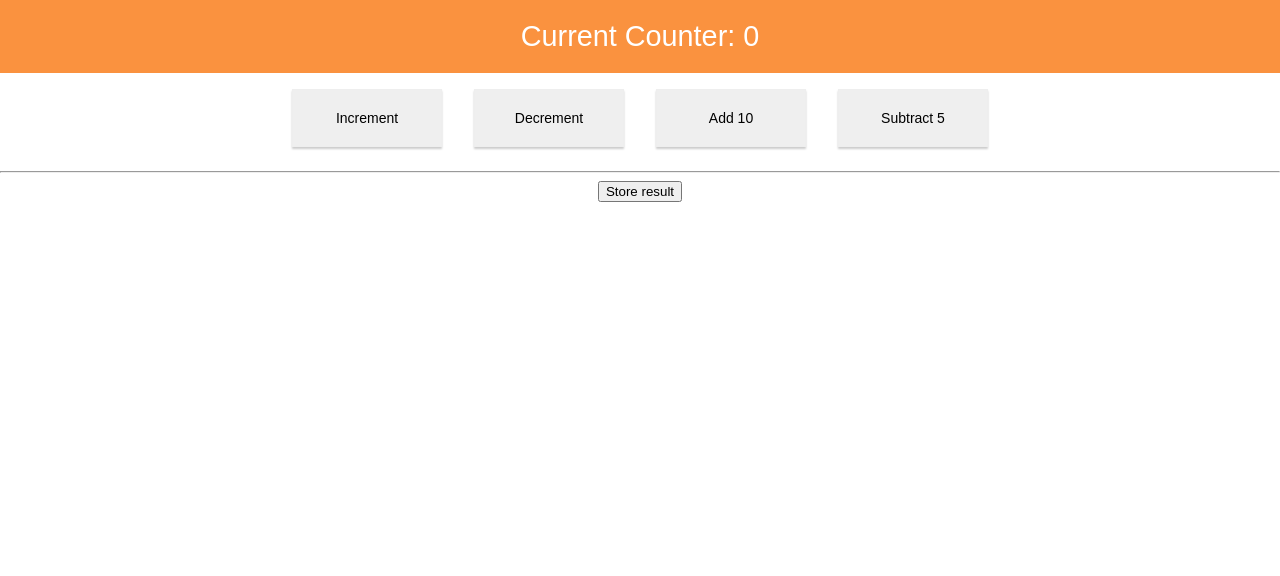
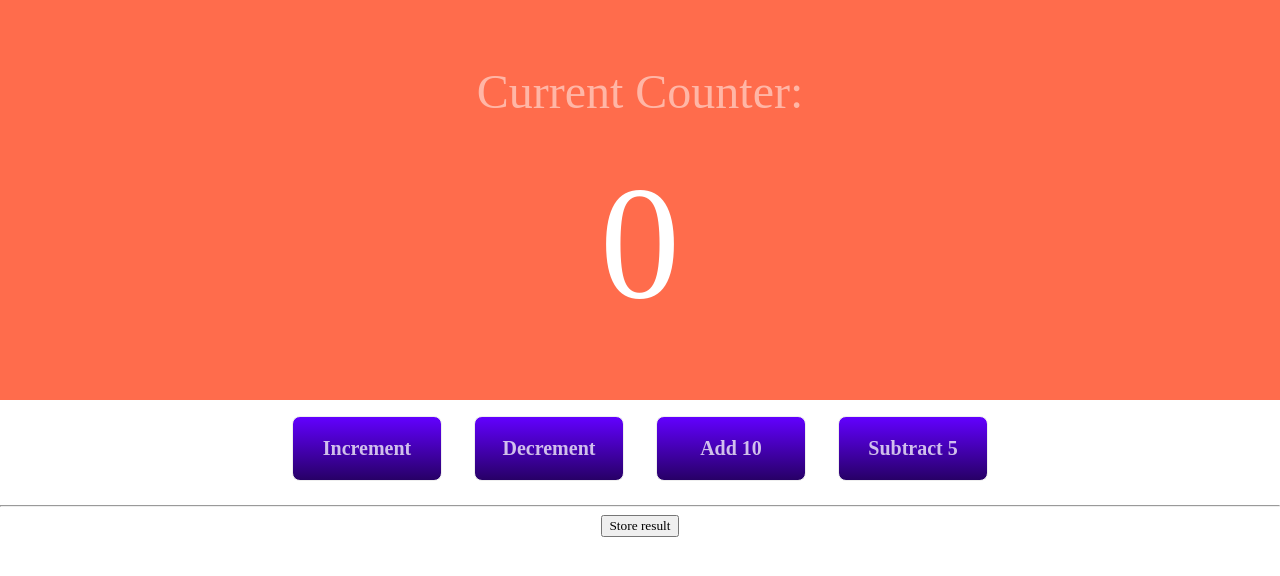
Before and after one commit to dzenvikas/reactive-redux, a React (Create React App) app: page / in a window 1280 px wide. Shown: the top 576 px of the page. Built offline with nearby package versions, Linux system fonts and the light colour scheme.

Commit message:
UI update

```diff
--- a/src/components/CounterControl/CounterControl.css
+++ b/src/components/CounterControl/CounterControl.css
@@ -4,19 +4,25 @@
   box-sizing: border-box;
   margin: 16px;
   border: 1px solid #eee;
-  box-shadow: 0 2px 2px #ccc;
-  font-weight: bold;
+  /* box-shadow: 0 2px 8px rgba(0, 0, 0, 0.25); */
   text-align: center;
   cursor: pointer;
   display: inline-block;
   user-select: none;
-  font-size: 14px;
-  font-weight: normal;
+  font-size: 20px;
+  font-weight: bold;
+  border-radius: 8px;
+  background: linear-gradient(to bottom, #6200ff, #270066);
+  color: rgba(255, 255, 255, 0.75);
+  outline: none;
+}
+/* .CounterControl:active {
+  transform: scale(0.96);
+} */
+.CounterControl:hover,
+.CounterControl:active {
+  color: rgba(255, 255, 255, 1);
 }
 .CounterControl:active {
-  transform: scale(0.96);
+  background: linear-gradient(to bottom, #270066, #6200ff);
 }
-.CounterControl:hover,
-.CounterControl:active {
-  background-color: #eee;
-}
--- a/src/components/CounterOutput/CounterOutput.css
+++ b/src/components/CounterOutput/CounterOutput.css
@@ -1,9 +1,25 @@
 .CounterOutput {
-    width: 100%;
-    background-color: #fa923f;
-    color: white;
-    font-size: 1.8rem;
-    text-align: center;
-    padding: 20px 0;
-    box-sizing: border-box;
+  display: flex;
+  align-content: center;
+  width: 100%;
+  background-color: #ff6c4c;
+  color: white;
+  font-size: 1.8rem;
+  text-align: center;
+  box-sizing: border-box;
+  height: 50vh;
 }
+.container {
+  margin: auto;
+}
+label {
+  font-size: 48px;
+  font-weight: 400;
+  opacity: 0.5;
+}
+h1 {
+  margin: 0;
+  margin-top: 2rem;
+  font-size: 10rem;
+  font-weight: 400;
+}
--- a/src/components/CounterOutput/CounterOutput.js
+++ b/src/components/CounterOutput/CounterOutput.js
@@ -2,10 +2,13 @@ import React from 'react';
 
 import './CounterOutput.css';
 
-const counterOutput = (props) => (
-    <div className="CounterOutput">
-        Current Counter: {props.value}
+const counterOutput = props => (
+  <div className="CounterOutput">
+    <div className="container">
+      <label>Current Counter:</label>
+      <h1>{props.value}</h1>
     </div>
+  </div>
 );
 
 export default counterOutput;
--- a/src/index.css
+++ b/src/index.css
@@ -1,5 +1,8 @@
 body {
   margin: 0;
   padding: 0;
-  font-family: Arial, sans-serif;
+  font-family: 'Josefin Slab', Arial, sans-serif;
 }
+body * {
+  font-family: 'Josefin Slab';
+}
```
